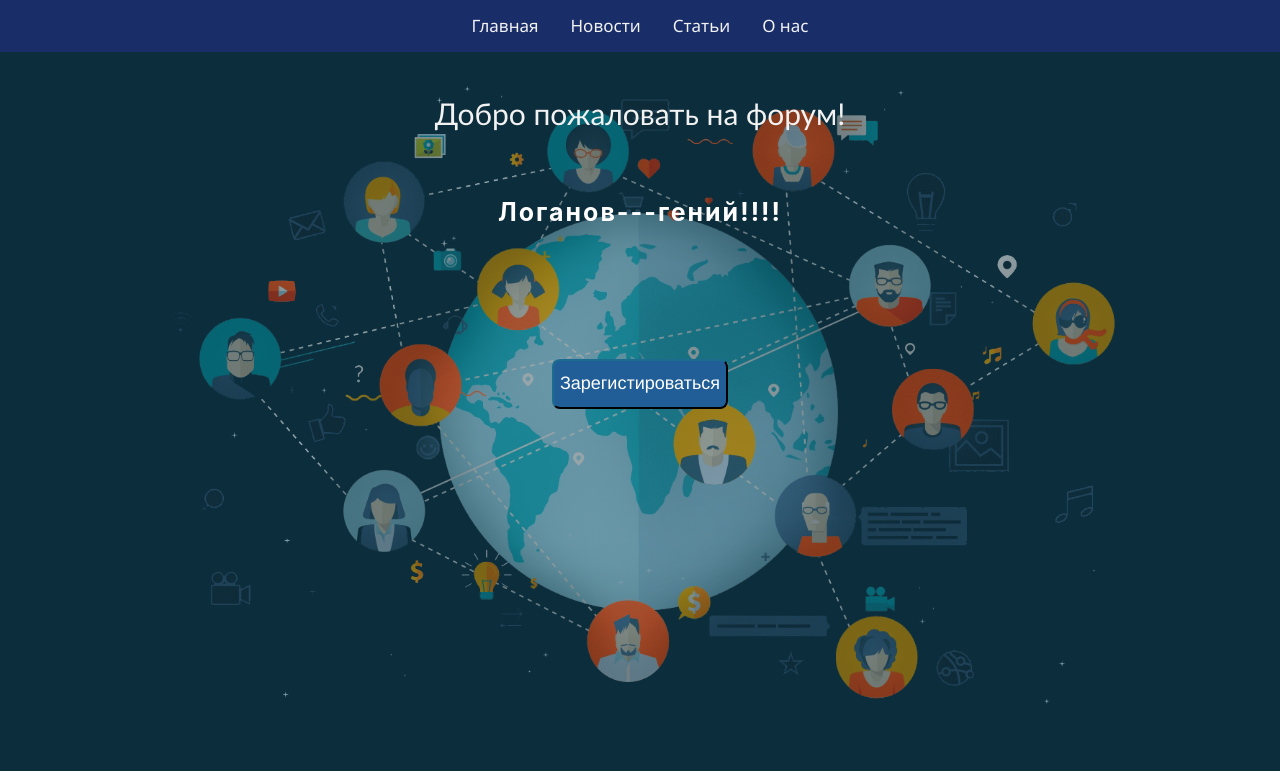
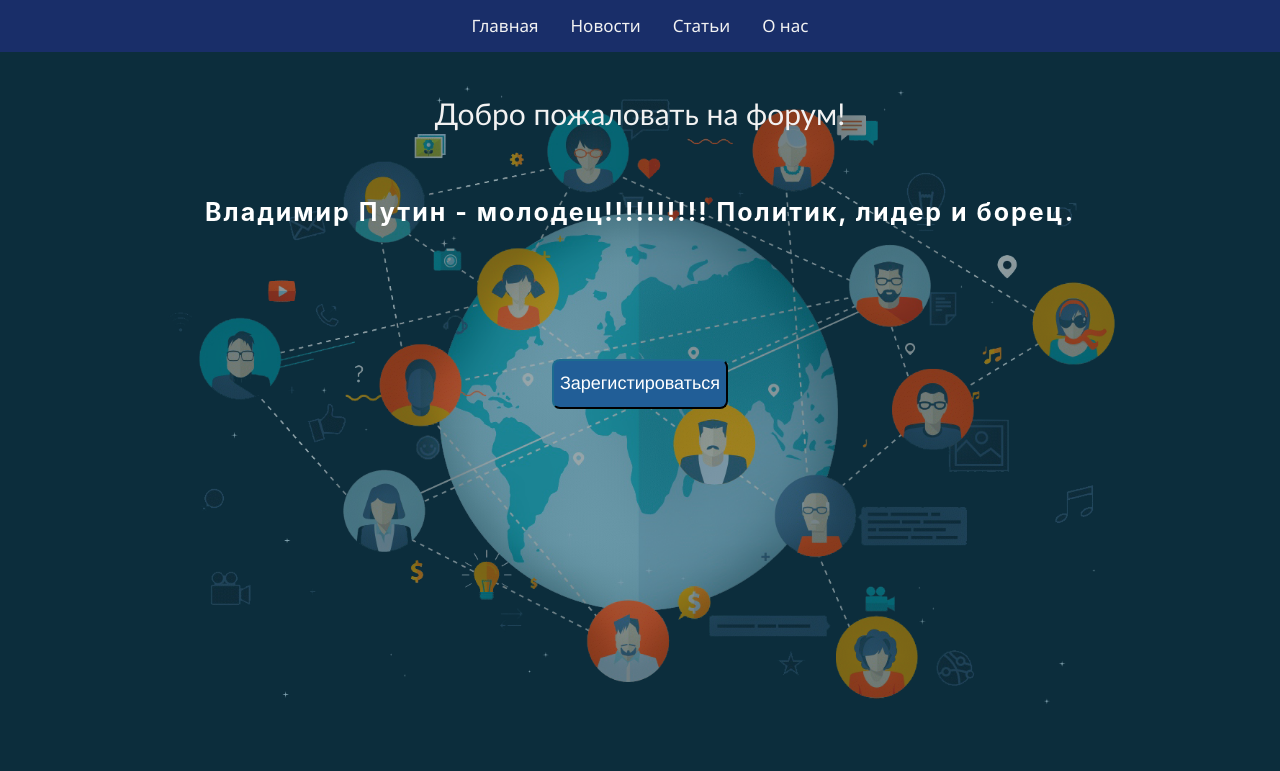
Before and after one commit to PhpGuys/phpProject, a PHP site: page / in a window 1280 px wide. Shown: the part 100-871 px from the top of the page. Run offline with PHP 8.4, Linux system fonts and the light colour scheme; some libraries are stand-ins or nearby versions.

Commit message:
))))))))

```diff
--- a/index.php
+++ b/index.php
@@ -5,7 +5,7 @@ include 'header.php';
 <section class="welcome">
     <div class="welcome__title">Добро пожаловать на форум!</div>
     <div class="welcome__descr">
-    Логанов---гений!!!!
+    Владимир Путин - молодец!!!!!!!!!! Политик, лидер и борец.
     </div>
     <button onclick="document.location= 'registr.php'" class="welcome__reg">Зарегистироваться</button>
 </section>
```
